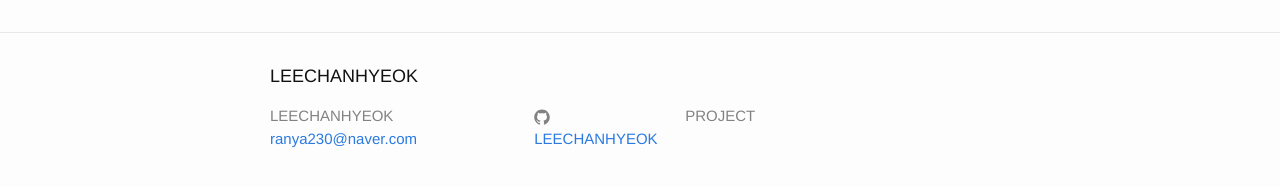
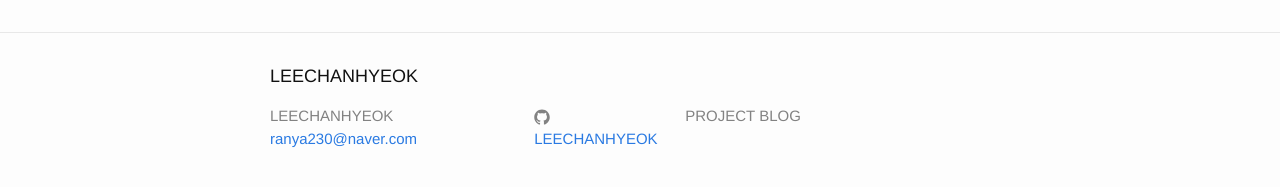
Before and after one commit to LeeChanhyeok/blog, a Jekyll site: the page built from about.md, in a window 1280 px wide. Shown: the part 318-505 px from the top of the page. Built offline with Jekyll 4.4.1, drawn with Linux system fonts in a browser that asks for light colours.

Commit message:
initialize blog

```diff
--- a/_config.yml
+++ b/_config.yml
@@ -9,7 +9,7 @@
 title: LEECHANHYEOK
 email: ranya230@naver.com
 description: > # this means to ignore newlines until "baseurl:"
- PROJECT
+ PROJECT BLOG
 baseurl: "/blog" # the subpath of your site, e.g. /blog
 url: "http://yourdomain.com" # the base hostname & protocol for your site
 instagram_username: LEECHAN14
--- a/_posts/2016-02-22-leechanhyeok01.markdown
+++ b/_posts/2016-02-22-leechanhyeok01.markdown
@@ -1,7 +1,6 @@
 ---
 layout: post
-title:  "The first post!"
+title:  "Smart Mirror"
 date:   2016-02-22 10:27:58 +0900
 categories: jekyll update
 ---
-안녕!
```
Also changed, not shown: about.md (renamed from about0.md).
